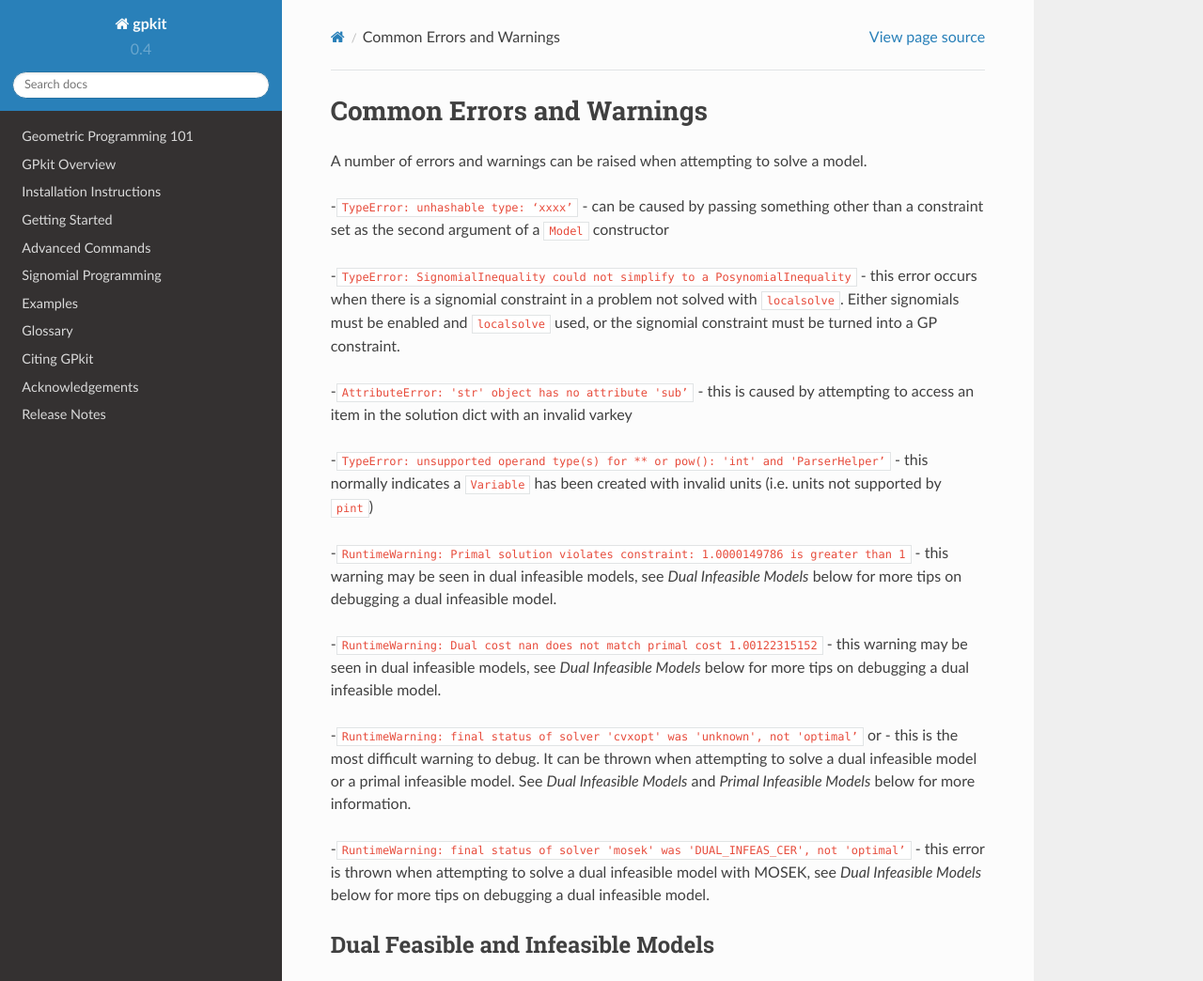
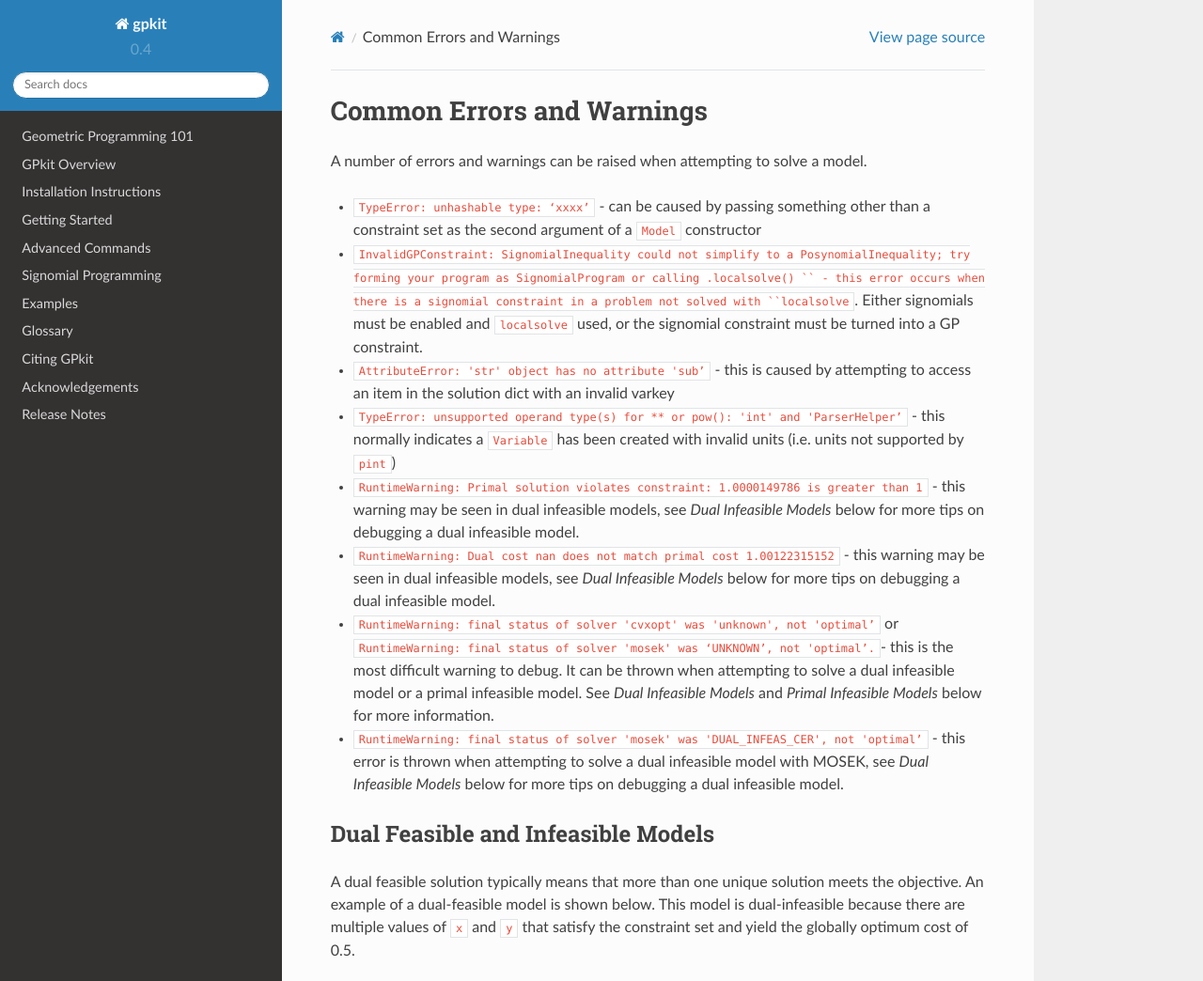
Before and after one commit to convexengineering/gpkit, a Sphinx documentation site: the page built from docs/source/debugging.rst, in a window 1280 px wide and 1400 px high, cut to the strip 0-1044 px from the top of the window. Shown: the whole strip at 94% size. Built offline with Sphinx 7.4.7 and the Read the Docs theme 2.0.0, drawn with Linux system fonts in a browser that asks for light colours.

Commit message:
fixing bullets

```diff
--- a/docs/source/debugging.rst
+++ b/docs/source/debugging.rst
@@ -3,21 +3,21 @@ Common Errors and Warnings
 
 A number of errors and warnings can be raised when attempting to solve a model.
 
--``TypeError: unhashable type: ‘xxxx’`` - can be caused by passing something other than a constraint set as the second argument of a ``Model`` constructor
+- ``TypeError: unhashable type: ‘xxxx’`` - can be caused by passing something other than a constraint set as the second argument of a ``Model`` constructor
 
--``TypeError: SignomialInequality could not simplify to a PosynomialInequality`` - this error occurs when there is a signomial constraint in a problem not solved with ``localsolve``. Either signomials must be enabled and ``localsolve`` used, or the signomial constraint must be turned into a GP constraint.
+- ``InvalidGPConstraint: SignomialInequality could not simplify to a PosynomialInequality; try forming your program as SignomialProgram or calling .localsolve() `` - this error occurs when there is a signomial constraint in a problem not solved with ``localsolve``. Either signomials must be enabled and ``localsolve`` used, or the signomial constraint must be turned into a GP constraint.
 
--``AttributeError: 'str' object has no attribute 'sub’`` - this is caused by attempting to access an item in the solution dict with an invalid varkey
+- ``AttributeError: 'str' object has no attribute 'sub’`` - this is caused by attempting to access an item in the solution dict with an invalid varkey
 
--``TypeError: unsupported operand type(s) for ** or pow(): 'int' and 'ParserHelper’`` - this normally indicates a ``Variable`` has been created with invalid units (i.e. units not supported by ``pint``)
+- ``TypeError: unsupported operand type(s) for ** or pow(): 'int' and 'ParserHelper’`` - this normally indicates a ``Variable`` has been created with invalid units (i.e. units not supported by ``pint``)
 
--``RuntimeWarning: Primal solution violates constraint: 1.0000149786 is greater than 1`` - this warning may be seen in dual infeasible models, see *Dual Infeasible Models* below for more tips on debugging a dual infeasible model.
+- ``RuntimeWarning: Primal solution violates constraint: 1.0000149786 is greater than 1`` - this warning may be seen in dual infeasible models, see *Dual Infeasible Models* below for more tips on debugging a dual infeasible model.
 
--``RuntimeWarning: Dual cost nan does not match primal cost 1.00122315152`` - this warning may be seen in dual infeasible models, see *Dual Infeasible Models* below for more tips on debugging a dual infeasible model.
+- ``RuntimeWarning: Dual cost nan does not match primal cost 1.00122315152`` - this warning may be seen in dual infeasible models, see *Dual Infeasible Models* below for more tips on debugging a dual infeasible model.
 
--``RuntimeWarning: final status of solver 'cvxopt' was 'unknown', not 'optimal’`` or - this is the most difficult warning to debug. It can be thrown when attempting to solve a dual infeasible model or a primal infeasible model. See *Dual Infeasible Models* and *Primal Infeasible Models* below for more information.
+- ``RuntimeWarning: final status of solver 'cvxopt' was 'unknown', not 'optimal’`` or ``RuntimeWarning: final status of solver 'mosek' was ‘UNKNOWN’, not 'optimal’.``- this is the most difficult warning to debug. It can be thrown when attempting to solve a dual infeasible model or a primal infeasible model. See *Dual Infeasible Models* and *Primal Infeasible Models* below for more information.
 
--``RuntimeWarning: final status of solver 'mosek' was 'DUAL_INFEAS_CER', not 'optimal’`` - this error is thrown when attempting to solve a dual infeasible model with MOSEK,  see *Dual Infeasible Models* below for more tips on debugging a dual infeasible model.
+- ``RuntimeWarning: final status of solver 'mosek' was 'DUAL_INFEAS_CER', not 'optimal’`` - this error is thrown when attempting to solve a dual infeasible model with MOSEK,  see *Dual Infeasible Models* below for more tips on debugging a dual infeasible model.
 
 
 Dual Feasible and Infeasible Models
```
